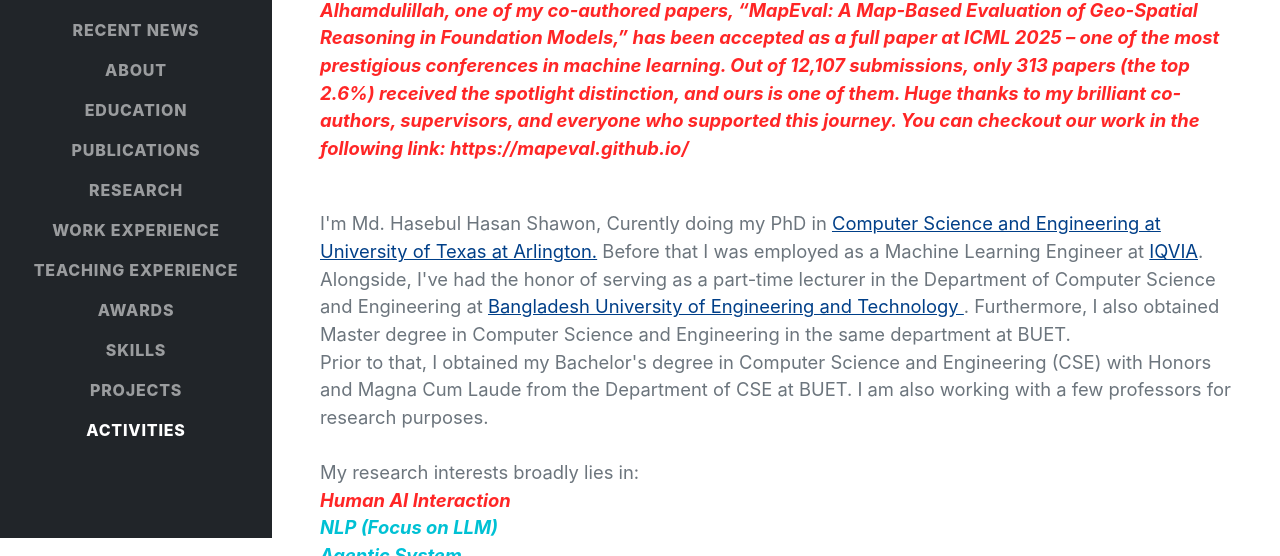
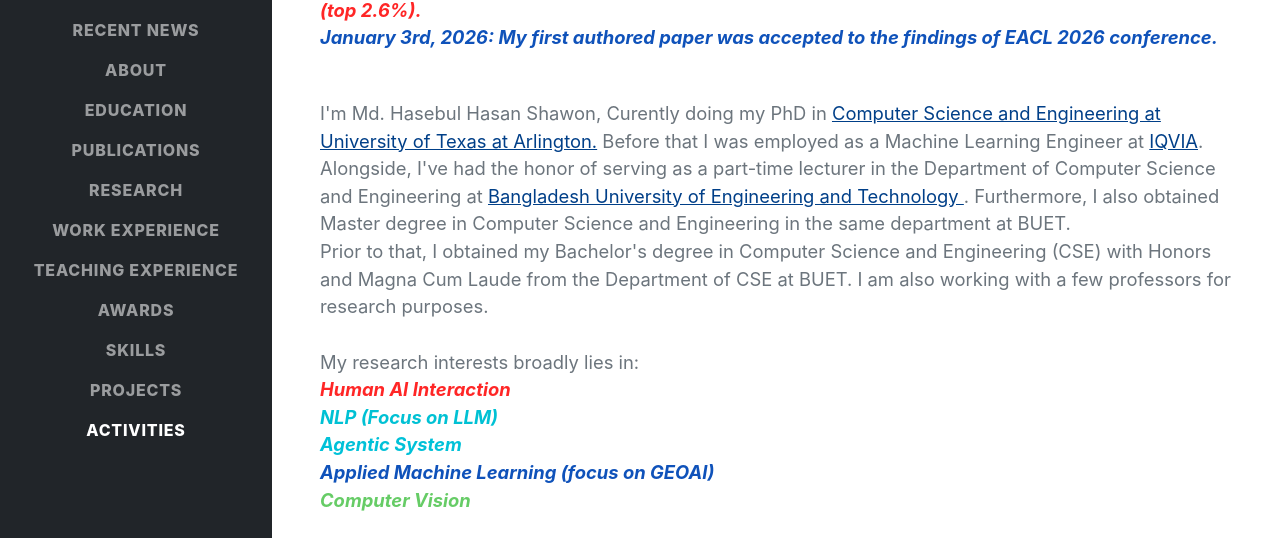
Before and after one commit to Hasebul/shawon_portfolio, a plain HTML site: page index.html in a window 1280 px wide. Shown: the part 262-818 px from the top of the page. Drawn offline with nearby package versions, Linux system fonts and the light colour scheme; some icons are missing; a web font is replaced by a local one.

Commit message:
update publication

```diff
--- a/index.html
+++ b/index.html
@@ -109,13 +109,10 @@
                     </div>
 
                     <p class="lead mb-5">
-                        <p class="lead mb-5"> <b><i><font color="#FF2626">  My co-authored paper was accepted to the ICML conference on May 1st, 2025.<br>
-                            Alhamdulillah, one of my co-authored papers, “MapEval: A Map-Based Evaluation of Geo-Spatial Reasoning in Foundation Models,” has been accepted as a full paper at ICML 2025 – one of the most prestigious conferences in machine learning.
-                            Out of 12,107 submissions, only 313 papers (the top 2.6%) received the spotlight distinction, and ours is one of them.
-                            Huge thanks to my brilliant co-authors, supervisors, and everyone who supported this journey.
-                            You can checkout our work in the following link:
-                            https://mapeval.github.io/
-                        </font></i> </b></p>
+                        <!-- <p class="lead mb-5"> <b><i><font color="#0F52BA"> May 1st, 2025:  My co-authored paper was accepted to the ICML 2025 conference as spotlight paper (top 2.6%). </font></i> </b></p> -->
+                        <p class="lead mb-5"> <b><i><font color="#FF2626"> May 1st, 2025:  My co-authored paper was accepted to the ICML 2025 conference as spotlight paper (top 2.6%). </font></i> </b> <br>
+                        <b><i><font color="#0F52BA"> January 3rd, 2026:  My first authored paper was accepted to the findings of EACL 2026 conference. </font></i> </b>
+                        </p>
                         <p class="lead mb-5">
                         I'm Md. Hasebul Hasan Shawon, Curently doing my PhD in <a href="https://www.uta.edu/academics/schools-colleges/engineering/academics/departments/cse"> Computer Science and Engineering at University of Texas at Arlington.</a>
                         Before that I was employed as a Machine Learning Engineer at
@@ -138,7 +135,7 @@
                         <br>
                         <b><i><font color="#00C1D8"> Agentic System </font></i> </b>
                         <br>
-                        <b><i><font color="#0F52BA"> Applied Machine Learning (focus on health) </font></i></b>
+                        <b><i><font color="#0F52BA"> Applied Machine Learning (focus on GEOAI) </font></i></b>
                         <br>
                         <b><i><font color="#66CC66">  Computer Vision </font></i> </b>
                         <br>
@@ -228,13 +225,13 @@
                                     <a href="https://mapeval.github.io/">url </a>
                                 </li>
                                 <br>
+                                  <li><b><i><font color="#0F52BA">EACL 2026 </font></i>Md Hasebul Hasan</b>, Mahir Labib Dihan, Tanzima Hashem, Mohammed Eunus Ali, Md Rizwan Parvez <b>Mapagent: A hierarchical agent for geospatial reasoning with
+                                    dynamic map tool integration. In Findings of the Association for Computational Linguistics: EACL 2026. <a href="https://arxiv.org/pdf/2509.05933">paper link</a>
+                                </li>
+                                <br>
                                 <li><b><i><font color="#00C1D4"> COMPSAC 2024 </font></i> </b><b>Md Hasebul Hasan</b>, M. S. Islam Khan, M. S. Haque, A. Y. Ahmed and M. A. Adnan, <b>GuardFL: Detection and Removal of Malicious Clients Through Majority Consensus</b>,
                                     2024 IEEE 48th Annual Computers, Software, and Applications Conference (COMPSAC), Osaka, Japan, 2024, pp. 1112-1117, doi: 10.1109/COMPSAC61105.2024.00150.
                                     <a href="https://ieeexplore.ieee.org/abstract/document/10633548">paper link </a>
-                                </li>
-                                <br>
-                                  <li><b>Md Hasebul Hasan</b>, Mahir Labib Dihan, Mohammed Eunus Ali, Md Rizwan Parvez <b>Mapagent: A hierarchical agent for geospatial reasoning with
-                                    dynamic map tool integration, under review, 2025. <a href="https://arxiv.org/pdf/2509.05933">manuscript pdf</a>
                                 </li>
                                 <br>
                                 <li><b>Md Hasebul Hasan</b>, Md Abid Jahan, Mohammed Eunus Ali, Yuan-Fang Li and Timos Sellis. <b>A Multi-Modal Deep Learning Based Approach for House Price Prediction.</b>
```
